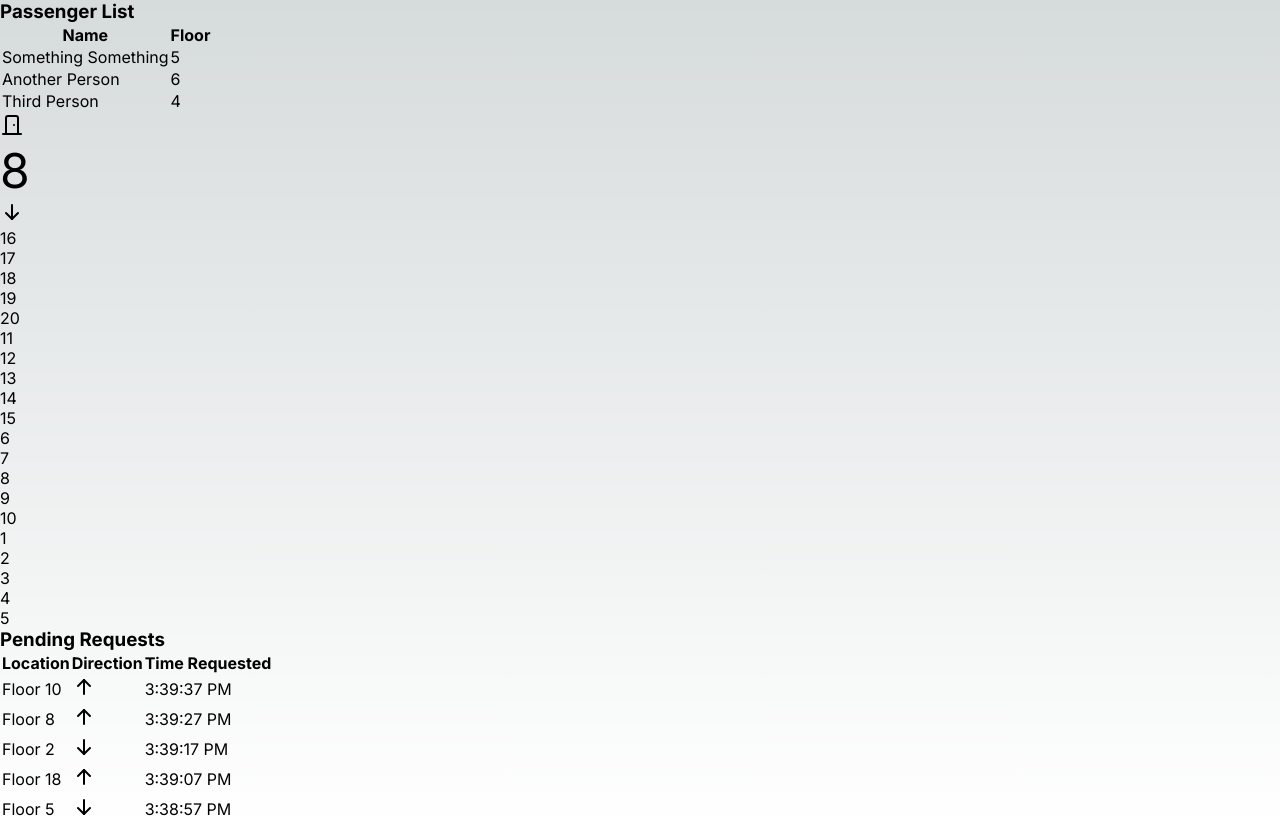
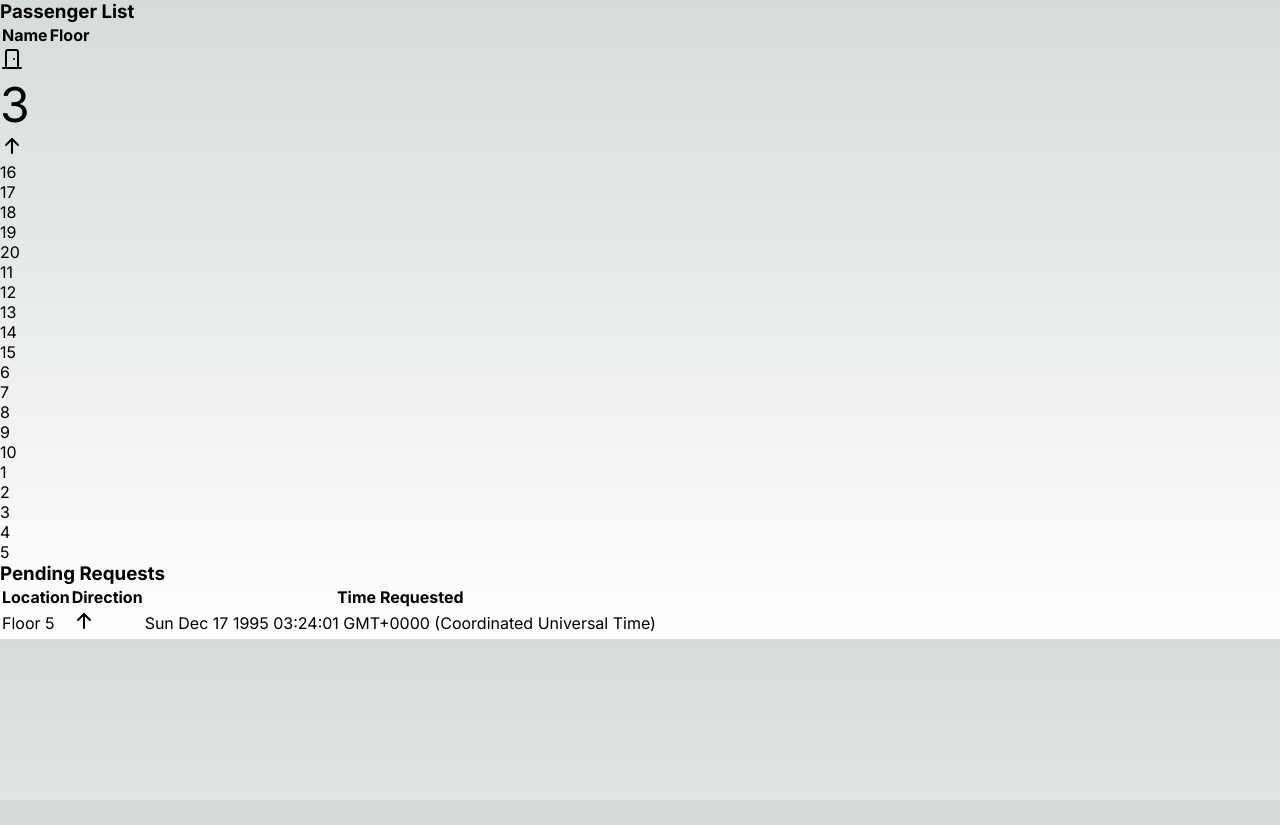
Before and after one commit to lunadeigs/eventric-elevator-challenge, a Next.js app: page / in a window 1280 px wide. After the commit the page ends 800 px from the top, so only its background shows below. Built offline with nearby package versions, Linux system fonts and the light colour scheme.

Commit message:
Elevator Logic implemented into hook with a test case

```diff
--- a/app/elevatorControl.tsx
+++ b/app/elevatorControl.tsx
@@ -1,6 +1,6 @@
 'use client'
 
-import { IconArrowDown, IconDoor, IconDoorEnter, IconMinus } from "@tabler/icons-react"
+import { IconArrowDown, IconArrowUp, IconDoor, IconDoorEnter, IconMinus } from "@tabler/icons-react"
 import { Direction, ElevatorState, FloorState, Tenant } from "./elevatorTypes"
 import CardWrapper from "./cardWrapper"
 
@@ -11,19 +11,19 @@ function ElevatorDisplayArrow(props:Pick<ElevatorState, 'direction' | 'floorStat
             : props.floorState === FloorState.ARRIVING || props.floorState === FloorState.LEAVING ?
                 props.direction === Direction.DOWN ?
                     <IconArrowDown className="text-red icon icon-lg" />
-                    : <IconArrowDown className="text-green icon icon-lg" />
-                : props.direction === Direction.UP ?
-                    <IconArrowDown className="text-red icon icon-lg" />
-                    : <IconArrowDown className="text-green icon icon-lg" />
+                    : <IconArrowUp className="text-green icon icon-lg" />
+                : props.direction === Direction.DOWN ?
+                    <IconArrowDown className="text-secondary icon icon-lg" />
+                    : <IconArrowUp className="text-secondary icon icon-lg" />
     }</div>
 }
 
 function ElevatorDisplayDoor(props:Pick<ElevatorState, 'floorState'>){
     return <div className="col col-4 text-center">{
         props.floorState === FloorState.OPEN ?
-            <IconDoorEnter className="text-green icon-lg" />
+            <IconDoorEnter className="text-green icon icon-lg" />
             :
-            <IconDoor className="icon icon-lg"/>
+            <IconDoor className="icon icon icon-lg"/>
     }</div>
 }
 
@@ -82,10 +82,7 @@ function ElevatorPanel(props:Pick<ElevatorState, 'currentFloor' | 'passengerQueu
     const pressedFloors = Array.from(new Set(props.passengerQueue.reduce((prev, curr) => {
         const newFloor = curr.destinationFloor
 
-        if(!(newFloor === props.currentFloor && props.floorState !== FloorState.OPEN)){
-            return [...prev, newFloor]
-        }
-        return prev
+        return [...prev, newFloor]
     }, [] as number[])))
 
     return <CardWrapper col={12}>
--- a/app/elevatorTypes.ts
+++ b/app/elevatorTypes.ts
@@ -18,7 +18,7 @@ export interface Tenant{
     destinationFloor: number
     direction: Direction.DOWN | Direction.UP
     name: string
-    requestTime: Date
+    requestTime: string
     startingFloor: number
 }
 
@@ -29,4 +29,5 @@ export interface ElevatorState{
     floorState: FloorState
     passengerQueue: Tenant[]
     requestQueue: Tenant[]
+    spawnTimer: number
 }
--- a/app/home.tsx
+++ b/app/home.tsx
@@ -1,10 +1,108 @@
 'use client'
 import { DateTime } from "luxon"
-import { Direction, FloorState, Tenant } from "./elevatorTypes"
+import { Direction, ElevatorState, FloorState, Tenant } from "./elevatorTypes"
 import PassengerList from "./passengerList"
 import PendingRequestsList from "./pendingRequestsList"
 import ElevatorControl from "./elevatorControl"
-import { useSelector } from "react-redux"
+import { useEffect, useState } from "react"
+import { RootState, AppDispatch, pickUp, nextFloor, dropOff, updateDestination, updateDirection, stepFloorState } from "./store"
+import { useAppDispatch, useAppSelector } from "./reduxHooks"
+
+function validateDirection(elevatorState:ElevatorState){
+    if(elevatorState.passengerQueue.length > 0){
+        return elevatorState.direction === elevatorState.passengerQueue[0].direction
+    }
+
+    const currentFloorTenants = elevatorState.requestQueue.filter(tenant => tenant.startingFloor === elevatorState.currentFloor)
+    if(currentFloorTenants.length > 0){
+        return elevatorState.direction === currentFloorTenants[0].direction
+    }
+
+    if(elevatorState.requestQueue.length > 0){
+        const floorDifference = elevatorState.currentFloor - elevatorState.requestQueue[0].startingFloor
+        if(floorDifference > 0){
+            return elevatorState.direction === Direction.DOWN
+        }
+
+        return elevatorState.direction === Direction.UP
+    }
+
+    return elevatorState.direction === Direction.IDLE
+}
+
+function validateDestination(elevatorState:ElevatorState){
+    if(elevatorState.passengerQueue.length > 0){
+        return elevatorState.destinationFloor === elevatorState.passengerQueue[0].destinationFloor
+    }
+
+    if(elevatorState.requestQueue.length > 0){
+        return elevatorState.destinationFloor === elevatorState.requestQueue[0].startingFloor
+    }
+
+    return elevatorState.destinationFloor === elevatorState.currentFloor
+}
+
+function floorHasPickup(elevatorState:ElevatorState){
+    return elevatorState.requestQueue.find(tenant => (
+        tenant.startingFloor === elevatorState.currentFloor
+        && tenant.direction === elevatorState.direction
+    )) !== undefined
+}
+
+function useElevator(){
+    const elevatorState = useAppSelector(state => state)
+    const elevatorDispatch = useAppDispatch()
+
+    useEffect(() => {
+        let ignore = false
+
+        console.log(elevatorState)
+
+        setTimeout(() => {
+            if(!ignore){
+                if(elevatorState.spawnTimer === 9){
+
+                }else{
+                    switch(elevatorState.floorState){
+                        case FloorState.ARRIVING:
+                            elevatorDispatch(stepFloorState())
+                            break
+                        case FloorState.STOPPING:
+                            elevatorDispatch(stepFloorState())
+                            break
+                        case FloorState.OPEN:
+                            if(elevatorState.passengerQueue.find(tenant => tenant.destinationFloor === elevatorState.currentFloor)){
+                                elevatorDispatch(dropOff())
+                            }else if(!validateDirection(elevatorState)){
+                                elevatorDispatch(updateDirection())
+                            }else if(floorHasPickup(elevatorState)){
+                                elevatorDispatch(pickUp())
+                            }else{
+                                elevatorDispatch(stepFloorState())
+                            }
+                            break
+                        case FloorState.CLOSED:
+                            if(!validateDestination(elevatorState)){
+                                elevatorDispatch(updateDestination())
+                            }else{
+                                elevatorDispatch(stepFloorState())
+                            }
+                            break
+                        case FloorState.LEAVING:
+                            elevatorDispatch(nextFloor())
+                            break
+                    }
+                }
+            }
+        }, 1000)
+
+        return(() => {
+            ignore = true
+        })
+    })
+
+    return elevatorState
+}
 
 function PageWrapper(props:{
     children:React.ReactNode;
@@ -23,72 +121,45 @@ function PageWrapper(props:{
 }
 
 export default function Home(){
-    const elevatorState = useSelector(state => state)
-    console.log(elevatorState)
-    const DUMMY_PASSENGERS:Tenant[] = [
-        {
-            name: "Something Something",
-            destinationFloor: 5,
-            direction: Direction.DOWN,
-            startingFloor: 10,
-            requestTime: DateTime.now().toJSDate()
-        },
-        {
-            name: "Another Person",
-            destinationFloor: 6,
-            direction: Direction.UP,
-            startingFloor: 5,
-            requestTime: DateTime.now().toJSDate()
-        },
-        {
-            name: "Third Person",
-            destinationFloor: 4,
-            direction: Direction.UP,
-            startingFloor: 1,
-            requestTime: DateTime.now().toJSDate()
-        }
-    ]
+    // const DUMMY_REQUESTS:Pick<Tenant, 'direction' | 'requestTime' | 'startingFloor'>[] = [
+    //     {
+    //         direction: Direction.UP,
+    //         startingFloor: 10,
+    //         requestTime: new Date('December 17, 1995 03:24:00').toString()
+    //     },
+    //     {
+    //         direction: Direction.UP,
+    //         startingFloor: 8,
+    //         requestTime: new Date('December 17, 1995 03:24:01').toString()
+    //     },
+    //     {
+    //         direction: Direction.DOWN,
+    //         startingFloor: 2,
+    //         requestTime: new Date('December 17, 1995 03:24:02').toString()
+    //     },
+    //     {
+    //         direction: Direction.UP,
+    //         startingFloor: 18,
+    //         requestTime: new Date('December 17, 1995 03:24:03').toString()
+    //     },
+    //     {
+    //         direction: Direction.DOWN,
+    //         startingFloor: 5,
+    //         requestTime: new Date('December 17, 1995 03:24:04').toString()
+    //     }
+    // ]
 
-    const DUMMY_REQUESTS:Pick<Tenant, 'direction' | 'requestTime' | 'startingFloor'>[] = [
-        {
-            direction: Direction.UP,
-            startingFloor: 10,
-            requestTime: DateTime.now().toJSDate()
-        },
-        {
-            direction: Direction.UP,
-            startingFloor: 8,
-            requestTime: DateTime.now().minus({seconds: 10}).toJSDate()
-        },
-        {
-            direction: Direction.DOWN,
-            startingFloor: 2,
-            requestTime: DateTime.now().minus({seconds: 20}).toJSDate()
-        },
-        {
-            direction: Direction.UP,
-            startingFloor: 18,
-            requestTime: DateTime.now().minus({seconds: 30}).toJSDate()
-        },
-        {
-            direction: Direction.DOWN,
-            startingFloor: 5,
-            requestTime: DateTime.now().minus({seconds: 40}).toJSDate()
-        }
-    ]
+    const elevator = useElevator()
 
     return <PageWrapper>
             <PassengerList
-                elevatorPassengers={DUMMY_PASSENGERS}
+                elevatorPassengers={elevator.passengerQueue}
             />
             <ElevatorControl
-                currentFloor={8}
-                direction={Direction.DOWN}
-                floorState={FloorState.CLOSED}
-                passengerQueue={DUMMY_PASSENGERS}
+                {...elevator}
             />
             <PendingRequestsList
-                pendingTenants={DUMMY_REQUESTS}
+                pendingTenants={elevator.requestQueue}
             />
     </PageWrapper>
 }
--- a/app/pendingRequestsList.tsx
+++ b/app/pendingRequestsList.tsx
@@ -11,7 +11,7 @@ function PendingRequestRow(props:Pick<Tenant, 'direction' | 'requestTime' | 'sta
             props.direction === Direction.UP ?
                 <IconArrowUp className="text-green"/> : <IconArrowDown className="text-red" />
         }</td>
-        <td className="w-4">{props.requestTime.toLocaleTimeString()}</td>
+        <td className="w-4">{props.requestTime}</td>
     </tr>
 }
 
--- a/app/reduxHooks.tsx
+++ b/app/reduxHooks.tsx
@@ -1,5 +1,5 @@
-import { useDispatch, useSelector } from 'react-redux'
+import { TypedUseSelectorHook, useDispatch, useSelector } from 'react-redux'
 import { AppDispatch, RootState } from './store'
 
-export const useAppDispatch = useDispatch.withTypes<AppDispatch>()
-export const useAppSelector = useSelector.withTypes<RootState>()
+export const useAppDispatch: () => AppDispatch = useDispatch
+export const useAppSelector: TypedUseSelectorHook<RootState> = useSelector
--- a/app/store.ts
+++ b/app/store.ts
@@ -7,7 +7,22 @@ const initialState:ElevatorState = {
     direction: Direction.IDLE,
     floorState: FloorState.CLOSED,
     passengerQueue: [],
-    requestQueue: []
+    requestQueue: [{
+        name: "Another Person",
+        destinationFloor: 6,
+        direction: Direction.UP,
+        startingFloor: 5,
+        requestTime: new Date('December 17, 1995 03:24:01').toString()
+    }],
+    spawnTimer: 0
+}
+
+function incrementSpawnTimer(prev:number){
+    if(prev === 9){
+        return 0
+    }else{
+        return prev + 1
+    }
 }
 
 const elevatorSlice = createSlice({
@@ -22,7 +37,7 @@ const elevatorSlice = createSlice({
             ))
             const updatedPassengerQueue = [...newPassengers, ...state.passengerQueue]
 
-            state.requestQueue = state.requestQueue.filter(tenant => (
+            state.requestQueue = state.requestQueue.filter(tenant => !(
                 tenant.direction === state.direction &&
                 tenant.startingFloor === state.currentFloor
             ))
@@ -34,20 +49,25 @@ const elevatorSlice = createSlice({
 
                 return state.direction === Direction.DOWN ? 1 : -1
             })
+            state.spawnTimer = incrementSpawnTimer(state.spawnTimer)
         },
         dropOff: (state) => {
             // Drops off tenants on floor with matching direction
             state.passengerQueue = state.passengerQueue.filter(tenant => tenant.destinationFloor !== state.currentFloor)
+            state.spawnTimer = incrementSpawnTimer(state.spawnTimer)
         },
         addRequest: (state, action:PayloadAction<Tenant>) => {
             // Adds a new tenant to the requestQueue
             state.requestQueue.push(action.payload)
+            state.spawnTimer = incrementSpawnTimer(state.spawnTimer)
         },
         nextFloor: (state) => {
             // Increments/Decrements floor according to direction
             if(state.direction !== Direction.IDLE){
                 state.currentFloor += state.direction === Direction.UP ? 1 : -1
+                state.floorState = FloorState.ARRIVING
             }
+            state.spawnTimer = incrementSpawnTimer(state.spawnTimer)
         },
         updateDirection: (state) => {
             // Sets new direction according to current state
@@ -70,6 +90,7 @@ const elevatorSlice = createSlice({
                     }
                 }
             }
+            state.spawnTimer = incrementSpawnTimer(state.spawnTimer)
         },
         updateDestination: (state) => {
             // Sets new destination floor according to previous state
@@ -81,6 +102,14 @@ const elevatorSlice = createSlice({
                 state.destinationFloor = state.currentFloor
             }
 
+            if(state.destinationFloor > state.currentFloor){
+                state.direction = Direction.UP
+            }else if(state.destinationFloor < state.currentFloor){
+                state.direction = Direction.DOWN
+            }else{
+                state.direction = Direction.IDLE
+            }
+            state.spawnTimer = incrementSpawnTimer(state.spawnTimer)
         },
         stepFloorState: (state) => {
             // Moves floor state to the next logical option (i.e => close door to leaving)
@@ -123,12 +152,17 @@ const elevatorSlice = createSlice({
 
                     break
             }
+            state.spawnTimer = incrementSpawnTimer(state.spawnTimer)
         }
     }
 })
 
+const test = elevatorSlice.reducer
+
+export const {pickUp, dropOff, addRequest, nextFloor, updateDirection, updateDestination, stepFloorState} = elevatorSlice.actions
+
 export const store = configureStore({
-    reducer: elevatorSlice.reducer,
+    reducer: elevatorSlice.reducer
 })
 
 export type RootState = ReturnType<typeof store.getState>
```
